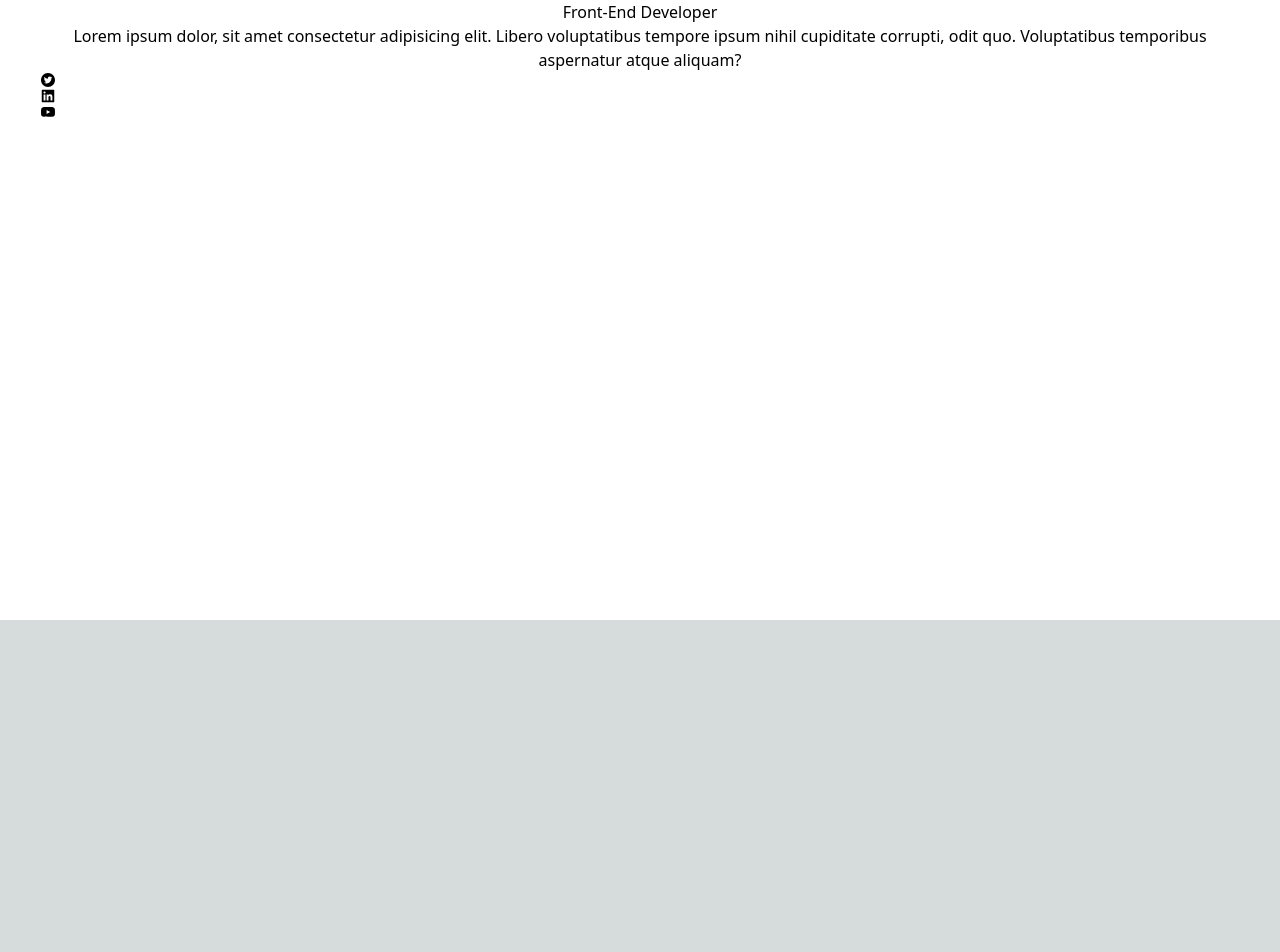
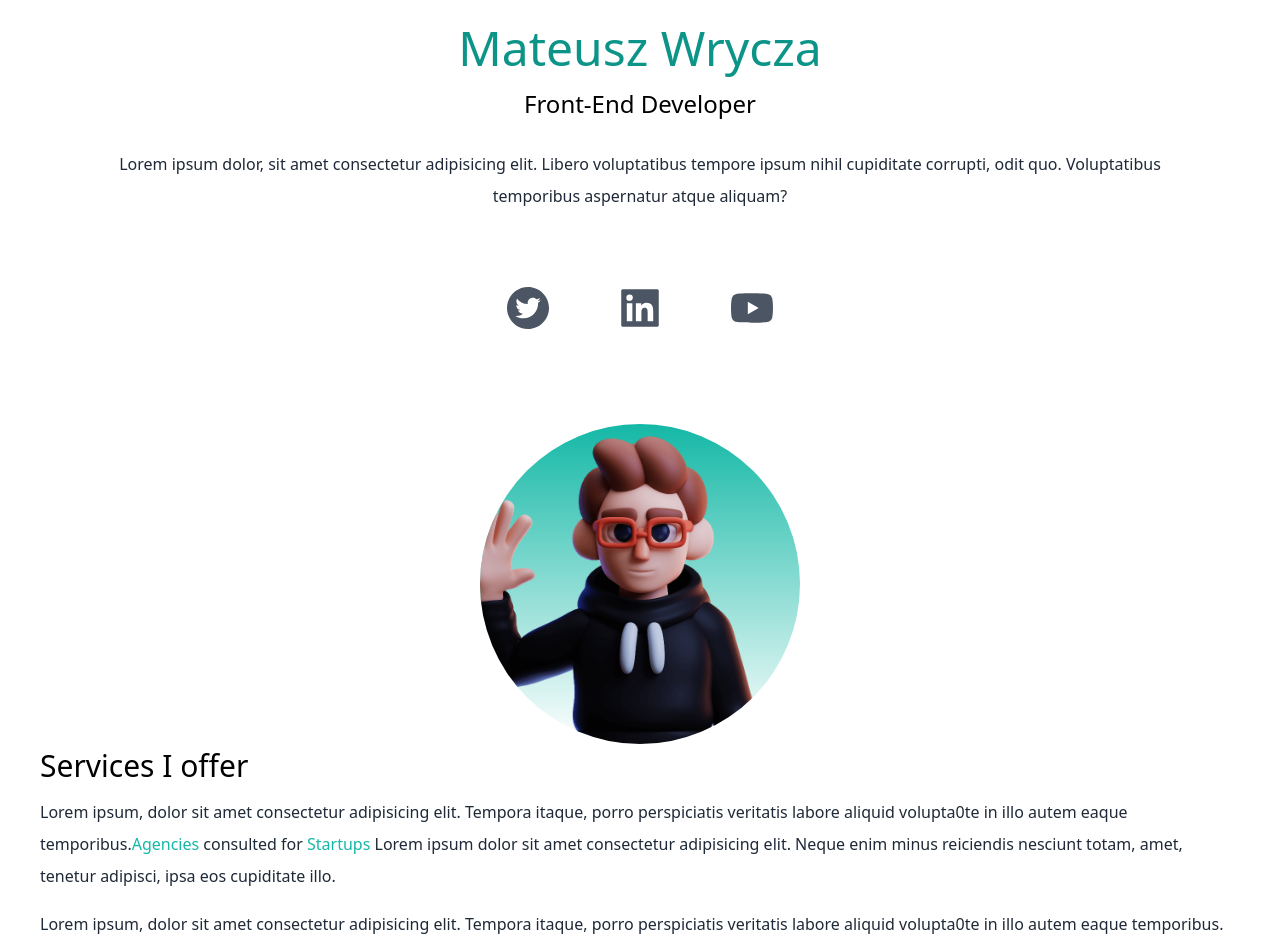
Before and after one commit to Regnar110/portfolio, a Next.js app in the folder portfolio/: page / in a window 1280 px wide. Shown: the part 180-1132 px from the top of the page. Before the commit the page ends 800 px from the top, so only its background shows below. Built offline with nearby package versions, Linux system fonts and the light colour scheme.

Commit message:
added card sections, implemented styles for this

```diff
--- a/portfolio/pages/index.tsx
+++ b/portfolio/pages/index.tsx
@@ -2,6 +2,12 @@ import Head from 'next/head'
 import { Inter } from '@next/font/google'
 import {BsFillMoonStarsFill} from 'react-icons/bs'
 import {AiFillTwitterCircle, AiFillLinkedin, AiFillYoutube} from 'react-icons/ai'
+import Image from 'next/image'
+import deved from '../public/dev-ed-wave.png'
+
+import design from '../public/design.png'
+import code from '../public/code.png'
+import consulting from '../public/consulting.png'
 
 const inter = Inter({ subsets: ['latin'] })
 
@@ -23,17 +29,79 @@ export default function Home() {
               <li><a className='bg-gradient-to-r from-cyan-500 to-teal-500 text-white px-4 py-2 rounded-md ml-8' href="#">Resume</a></li>
             </ul>
           </nav>
-          <div className='text-center'>
-            <h2>Mateusz Wrycza</h2>
-            <h3>Front-End Developer</h3>
-            <p>Lorem ipsum dolor, sit amet consectetur adipisicing elit. Libero voluptatibus tempore ipsum nihil cupiditate corrupti, odit quo. Voluptatibus temporibus aspernatur atque aliquam? </p>
+          <div className='text-center p-10'>
+            <h2 className='text-5xl py-2 text-teal-600 font-medium'>Mateusz Wrycza</h2>
+            <h3 className='text-2xl py-2'>Front-End Developer</h3>
+            <p className='text-md py-5 leading-8 text-gray-800'>Lorem ipsum dolor, sit amet consectetur adipisicing elit. Libero voluptatibus tempore ipsum nihil cupiditate corrupti, odit quo. Voluptatibus temporibus aspernatur atque aliquam? </p>
           </div>
-          <div>
+          <div className='text-5xl flex justify-center gap-16 py-3 text-gray-600'>
             <AiFillTwitterCircle/>
             <AiFillLinkedin/>
             <AiFillYoutube/>
           </div>
-          <div></div>
+          <div className='relative mx-auto bg-gradient-to-b from-teal-500 rounded-full w-80 h-80 mt-20 overflow-hidden'>
+            <Image src={deved} layout="fill" objectFit='cover' alt="dev"/>
+          </div>
+        </section>
+        <section>
+          <div>
+            <h3 className='text-3xl py-1'>Services I offer</h3>
+            <p className='text-md py-2 leading-8 text-gray-800'>
+              Lorem ipsum, dolor sit amet consectetur adipisicing elit.
+              Tempora itaque, porro perspiciatis veritatis labore aliquid volupta0te in illo autem eaque temporibus.
+              <span className='text-teal-500'>Agencies </span>
+                consulted for
+              <span className='text-teal-500'> Startups </span>
+                Lorem ipsum dolor sit amet consectetur adipisicing elit.
+                Neque enim minus reiciendis nesciunt totam, amet, tenetur adipisci,
+                ipsa eos cupiditate illo.
+            </p>
+            <p className='text-md py-2 leading-8 text-gray-800'>
+              Lorem ipsum, dolor sit amet consectetur adipisicing elit.
+              Tempora itaque, porro perspiciatis veritatis labore aliquid volupta0te in illo autem eaque temporibus.
+            </p>
+          </div>
+          <div>
+            <div className='text-center flex flex-col justify-center items-center shadow-lg p-10 rounded-xl my-10'>
+              <Image src={design} width={100} height={100} alt="design"/>
+              <h3 className='text-lg font-medium pt-8 pb-2'>Beautiful Designs</h3>
+              <p className='py-2'>
+                Lorem ipsum dolor sit amet consectetur adipisicing elit. Ad quos, iste laboriosam dolore ducimus at cupiditate! Ad adipisci rerum reprehenderit culpa aper
+              </p>
+              <h4 className='py-4 text-teal-600'>Design tools i use</h4>
+              <p className='text-gray-800 py-1'>Photoshop</p>
+              <p className='text-gray-800 py-1'>Ilustrator</p>
+              <p className='text-gray-800 py-1'>Figma</p>
+              {/* <Image src={code} width={100} height={100} alt="code"/>
+              <Image src={consulting} width={100} height={100} alt='consulting'/> */}
+            </div>
+            <div className='text-center flex flex-col justify-center items-center shadow-lg p-10 rounded-xl my-10'>
+              <Image src={code} width={100} height={100} alt="design"/>
+              <h3 className='text-lg font-medium pt-8 pb-2'>Beautiful Designs</h3>
+              <p className='py-2'>
+                Lorem ipsum dolor sit amet consectetur adipisicing elit. Ad quos, iste laboriosam dolore ducimus at cupiditate! Ad adipisci rerum reprehenderit culpa aper
+              </p>
+              <h4 className='py-4 text-teal-600'>Design tools i use</h4>
+              <p className='text-gray-800 py-1'>Photoshop</p>
+              <p className='text-gray-800 py-1'>Ilustrator</p>
+              <p className='text-gray-800 py-1'>Figma</p>
+              {/* <Image src={code} width={100} height={100} alt="code"/>
+              <Image src={consulting} width={100} height={100} alt='consulting'/> */}
+            </div>
+            <div className='text-center flex flex-col justify-center items-center shadow-lg p-10 rounded-xl my-10'>
+              <Image src={consulting} width={100} height={100} alt="design"/>
+              <h3 className='text-lg font-medium pt-8 pb-2'>Beautiful Designs</h3>
+              <p className='py-2'>
+                Lorem ipsum dolor sit amet consectetur adipisicing elit. Ad quos, iste laboriosam dolore ducimus at cupiditate! Ad adipisci rerum reprehenderit culpa aper
+              </p>
+              <h4 className='py-4 text-teal-600'>Design tools i use</h4>
+              <p className='text-gray-800 py-1'>Photoshop</p>
+              <p className='text-gray-800 py-1'>Ilustrator</p>
+              <p className='text-gray-800 py-1'>Figma</p>
+              {/* <Image src={code} width={100} height={100} alt="code"/>
+              <Image src={consulting} width={100} height={100} alt='consulting'/> */}
+            </div>
+          </div>
         </section>
       </main>
     </>
```
